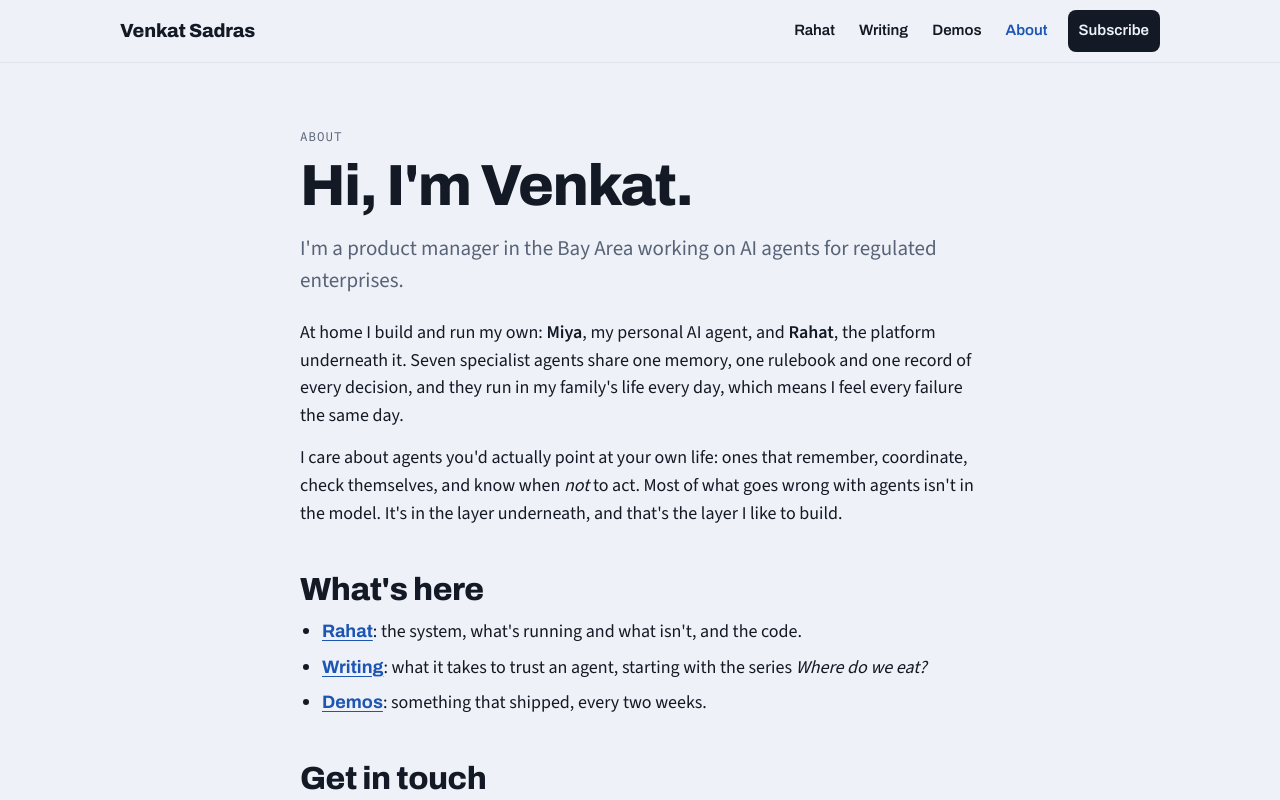
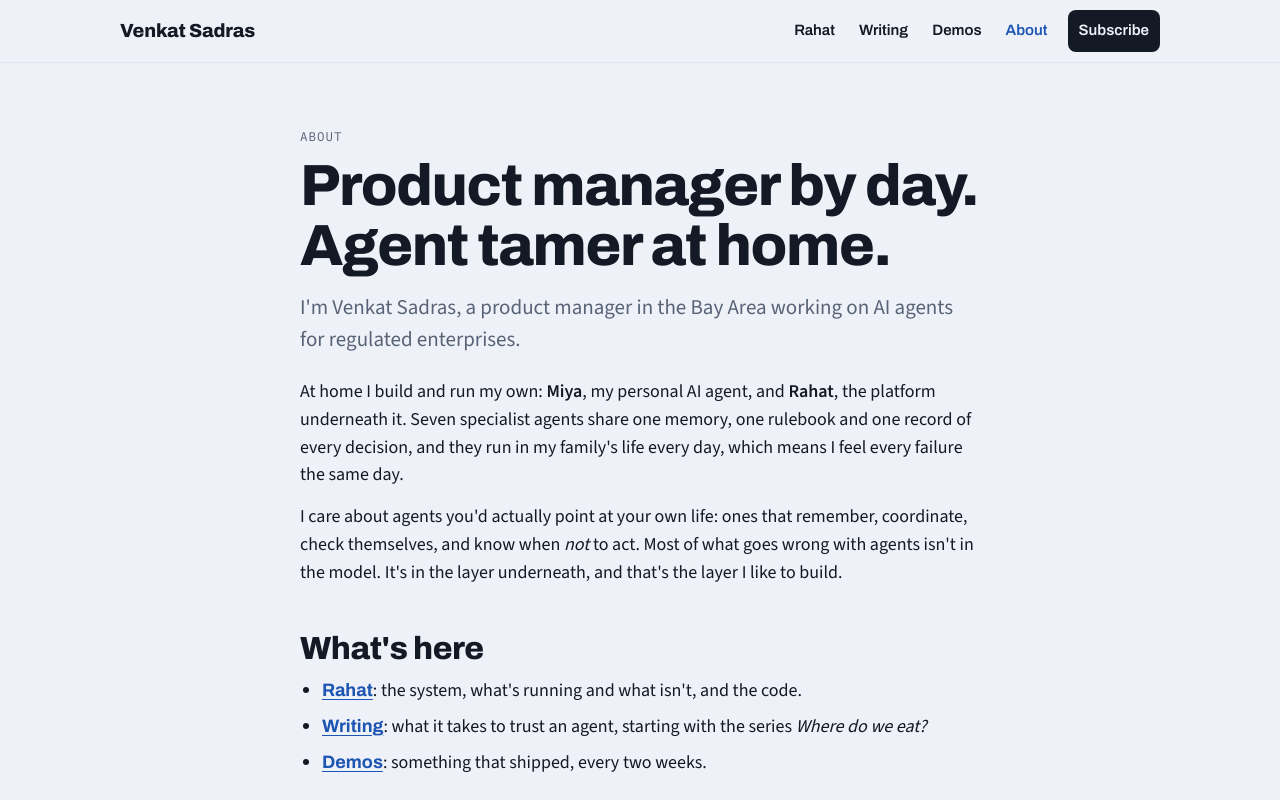
Before and after one commit to modernthinkerbuilds/venkatsadras.com, a plain HTML site: page about/index.html in a window 1280 px wide. Shown: the top 800 px of the page. Drawn offline with nearby package versions, Linux system fonts and the light colour scheme.

Commit message:
About: 'Product manager by day. Agent tamer at home.'

```diff
--- a/about/index.html
+++ b/about/index.html
@@ -41,8 +41,8 @@
 <section class="hero">
   <div class="wrap narrow prose">
     <p class="eyebrow">About</p>
-    <h1>Hi, I'm Venkat.</h1>
-    <p class="lede">I'm a product manager in the Bay Area working on AI agents for regulated enterprises.</p>
+    <h1>Product manager by day. Agent tamer at home.</h1>
+    <p class="lede">I'm Venkat Sadras, a product manager in the Bay Area working on AI agents for regulated enterprises.</p>
     <p style="margin-top:22px">At home I build and run my own: <strong>Miya</strong>, my personal AI agent, and <strong>Rahat</strong>, the platform underneath it. Seven specialist agents share one memory, one rulebook and one record of every decision, and they run in my family's life every day, which means I feel every failure the same day.</p>
     <p>I care about agents you'd actually point at your own life: ones that remember, coordinate, check themselves, and know when <em>not</em> to act. Most of what goes wrong with agents isn't in the model. It's in the layer underneath, and that's the layer I like to build.</p>
 
```
